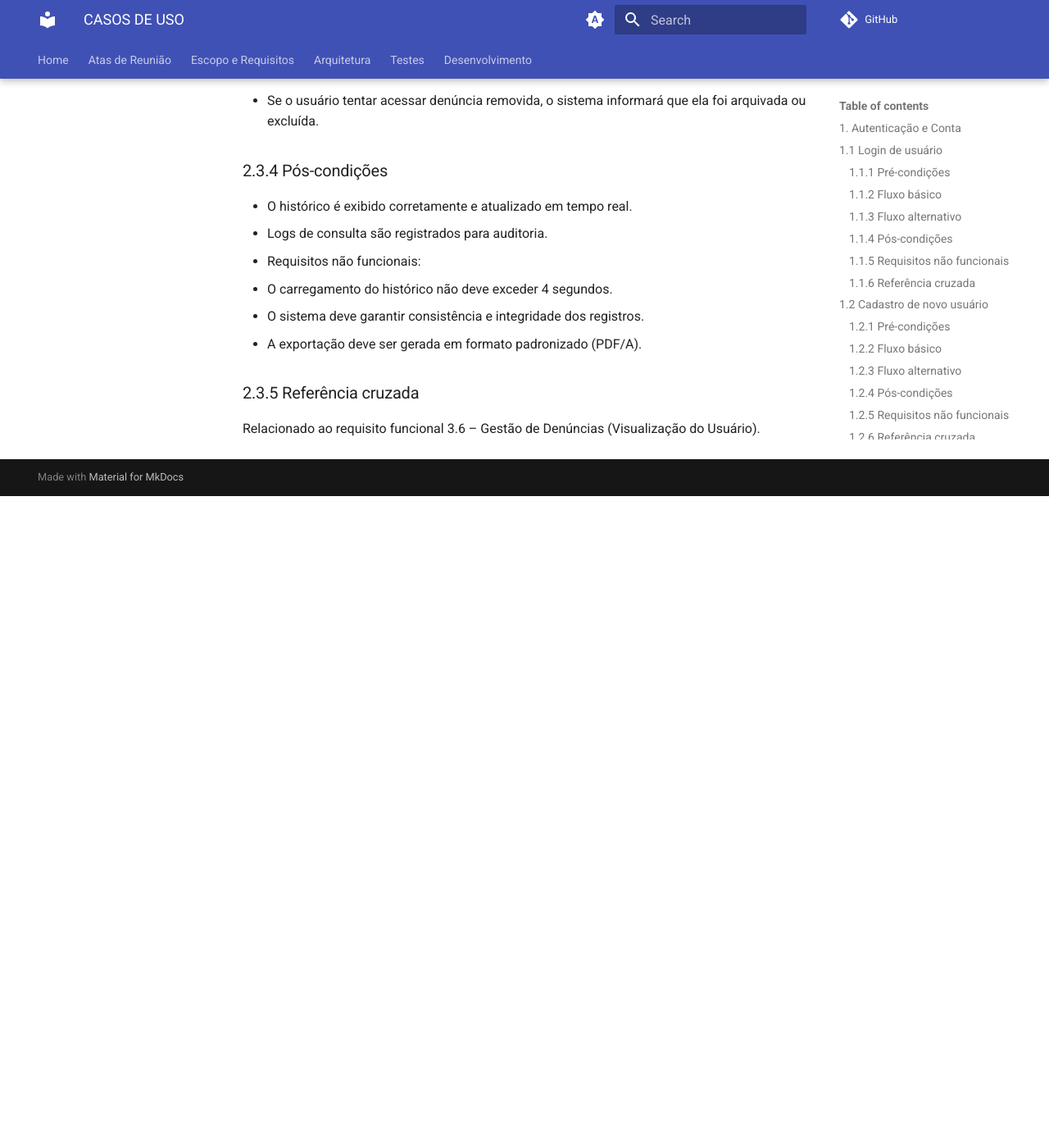
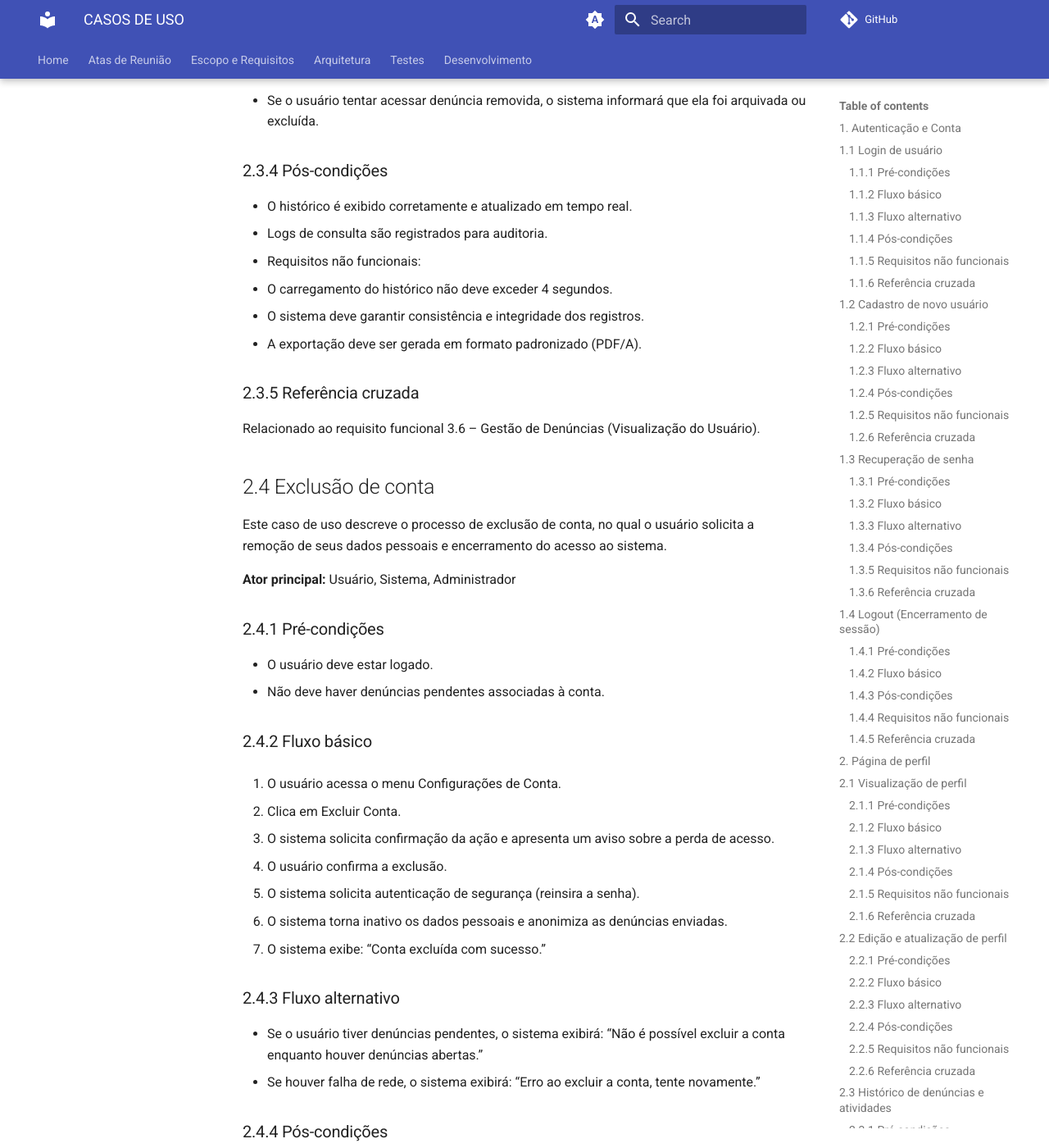
Before and after one commit to fga-eps-mds/2025.2-Valhalla-Docs, an MkDocs documentation site: the page built from docs/escopo-requisitos/Casos_de_uso.md, in a window 1280 px wide and 1400 px high, scrolled down 9255 px. Shown: the whole window at 82% size. Built offline with MkDocs 1.6.1 and Material for MkDocs 9.7.7, drawn with Linux system fonts in a browser that asks for light colours; comment, search, counter and statistics services are not loaded; before the commit the page ends 9860 px from its top, so only the background shows below that; some of the changed text lies outside the part shown.

Commit message:
doc - adiciona 8º caso de uso

```diff
--- a/docs/escopo-requisitos/Casos_de_uso.md
+++ b/docs/escopo-requisitos/Casos_de_uso.md
@@ -258,3 +258,38 @@ Este caso de uso descreve como o usuário pode consultar o histórico de suas de
 
 ### 2.3.5 Referência cruzada
 Relacionado ao requisito funcional 3.6 – Gestão de Denúncias (Visualização do Usuário).
+
+## 2.4 Exclusão de conta
+Este caso de uso descreve o processo de exclusão de conta, no qual o usuário solicita a remoção de seus dados pessoais e encerramento do acesso ao sistema.
+
+**Ator principal:** Usuário, Sistema, Administrador
+
+### 2.4.1 Pré-condições
+- O usuário deve estar logado.
+- Não deve haver denúncias pendentes associadas à conta.
+
+### 2.4.2 Fluxo básico
+1. O usuário acessa o menu Configurações de Conta.
+
+2. Clica em Excluir Conta.
+3. O sistema solicita confirmação da ação e apresenta um aviso sobre a perda de acesso.
+4. O usuário confirma a exclusão.
+5. O sistema solicita autenticação de segurança (reinsira a senha).
+6. O sistema torna inativo os dados pessoais e anonimiza as denúncias enviadas.
+7. O sistema exibe: “Conta excluída com sucesso.”
+
+### 2.4.3 Fluxo alternativo
+- Se o usuário tiver denúncias pendentes, o sistema exibirá: “Não é possível excluir a conta enquanto houver denúncias abertas.”
+- Se houver falha de rede, o sistema exibirá: “Erro ao excluir a conta, tente novamente.”
+
+### 2.4.4 Pós-condições
+- Conta excluída e dados pessoais removidos.
+- Denúncias associadas são mantidas de forma anônima.
+
+### 2.4.5 Requisitos não funcionais
+- O processo deve seguir os princípios da LGPD.
+- A exclusão deve ser processada em até 5 segundos.
+- Logs da ação devem ser mantidos para auditoria institucional.
+
+### 2.4.6 Referência cruzada
+Relacionado ao requisito funcional 4.3 – Exclusão e Anonimização de Dados.
```
